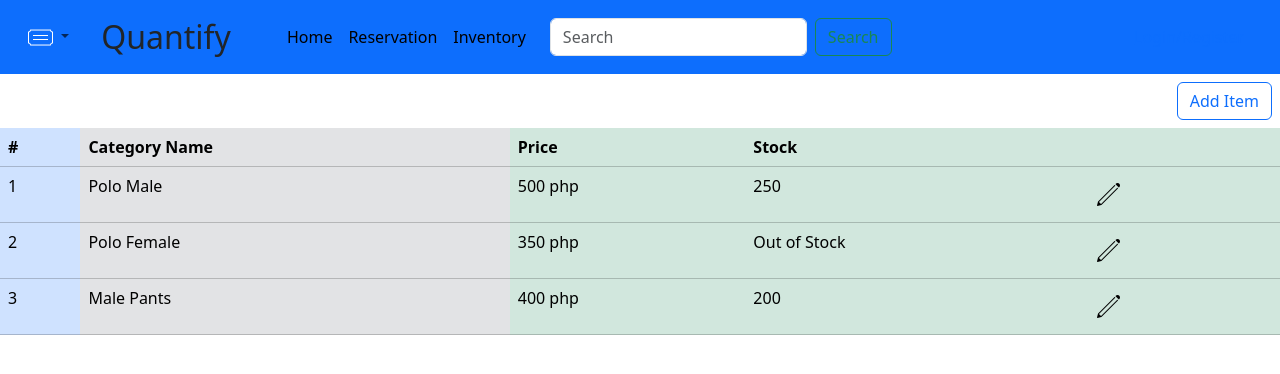
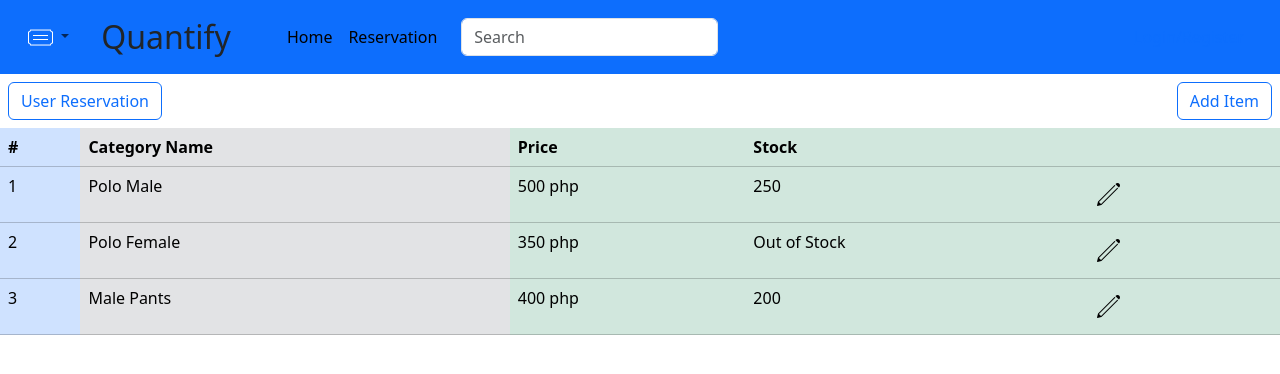
Before and after one commit to caesar0016/webQuantify, a PHP site: page /inventoryPage.php in a window 1280 px wide. Shown: the top 374 px of the page. Run offline with PHP 8.4, Linux system fonts and the light colour scheme; some libraries are stand-ins or nearby versions.

Commit message:
Header update Ui and inventory adding button for navigating the user reservation

```diff
--- a/categoryAddItem.php
+++ b/categoryAddItem.php
@@ -7,7 +7,7 @@
 <head>
     <meta charset="UTF-8">
     <meta name="viewport" content="width=device-width, initial-scale=1.0">
-    <title>Quantify · Add Catagory</title>
+    <title>Quantify · Add Category</title>
 </head>
 <body>
     <div class="div" >
@@ -20,7 +20,7 @@
                 <div class="input-group mb-3 px-4 mt-4">
                     <input type="text" class="form-control border-black" aria-label="Sizing example input" aria-describedby="inputGroup-sizing-default">
                 </div>
-                <button type="button" class="btn btn-outline-warning">Confirm</button>
+                <button type="button" class="btn btn-primary">Confirm</button>
             </div>            <!--1 out of 2 column-->
             <!--Division -->
             <div class="col border border-dark">     <!--2 out of 2 column-->
--- a/header.html
+++ b/header.html
@@ -9,24 +9,20 @@
                         <img src="images/ic_category.png" alt="Category Image">
                     </a>
                     <ul class="dropdown-menu list-unstyled">
-                        <li><a class="dropdown-item" href="#">Action</a></li>
+                        <li><a class="dropdown-item" href="inventoryPage.php">Inventory</a></li>
                         <li><a class="dropdown-item" href="#">Another action</a></li>
                         <li><a class="dropdown-item" href="#">Something else here</a></li>
                     </ul>
                 </li>
             <h2 class="mb-0 ms-3 me-4">Quantify</h2>
             <li class="nav-item ms-4">
-                <a class="nav-link active" aria-current="page" href="#">Home</a>
+                <a class="nav-link active" aria-current="page" href="index.php">Home</a>
             </li>
             <li class="nav-item">
                 <a class="nav-link active" aria-current="page" href="#">Reservation</a>
             </li>
-            <li class="nav-item">
-                <a class="nav-link active" aria-current="page" href="#">Inventory</a>
-            </li>
             <form class="d-flex mb-0 ms-3" role="search">
                 <input class="form-control me-2" type="search" placeholder="Search" aria-label="Search">
-                <button class="btn btn-outline-success" type="submit">Search</button>
             </form>
             </ul>
             <a class="me-4" href="">Login/Register</a>
--- a/inventoryPage.php
+++ b/inventoryPage.php
@@ -7,15 +7,26 @@
     <meta charset="UTF-8">
     <meta name="viewport" content="width=device-width, initial-scale=1.0">
     <link rel="stylesheet" href="cssFiles/inventoryPage.css">
-    <title>Inventory</title>
+    <title>Quantify · Inventory</title>
 </head>
 <body>
-<div class="d-flex justify-content-end m-2">
-        <!-- Button to add new items to the table, moved to the right with margin -->
+<div class="d-flex justify-content-between m-2">
+    <div class="d-flex">
+        <!-- Grouped buttons on the left -->
         <button type="button" class="btn btn-outline-primary mr-2">
-            <a href="addItem.php" class="text-decoration-none text-reset">Add Item</a>
+            <a href="addItem.php" class="text-decoration-none text-reset">User Reservation</a>
         </button>
+        <!--Add Extra Button if something to add-->
+
+
+
     </div>
+    <!-- Button to add new items to the table, moved to the right with margin -->
+    <button type="button" class="btn btn-outline-primary">
+        <a href="addItem.php" class="text-decoration-none text-reset">Add Item</a>
+    </button>
+</div>
+
 <table class="table table-hover mt-2">
         <thead>
             <tr>
```
